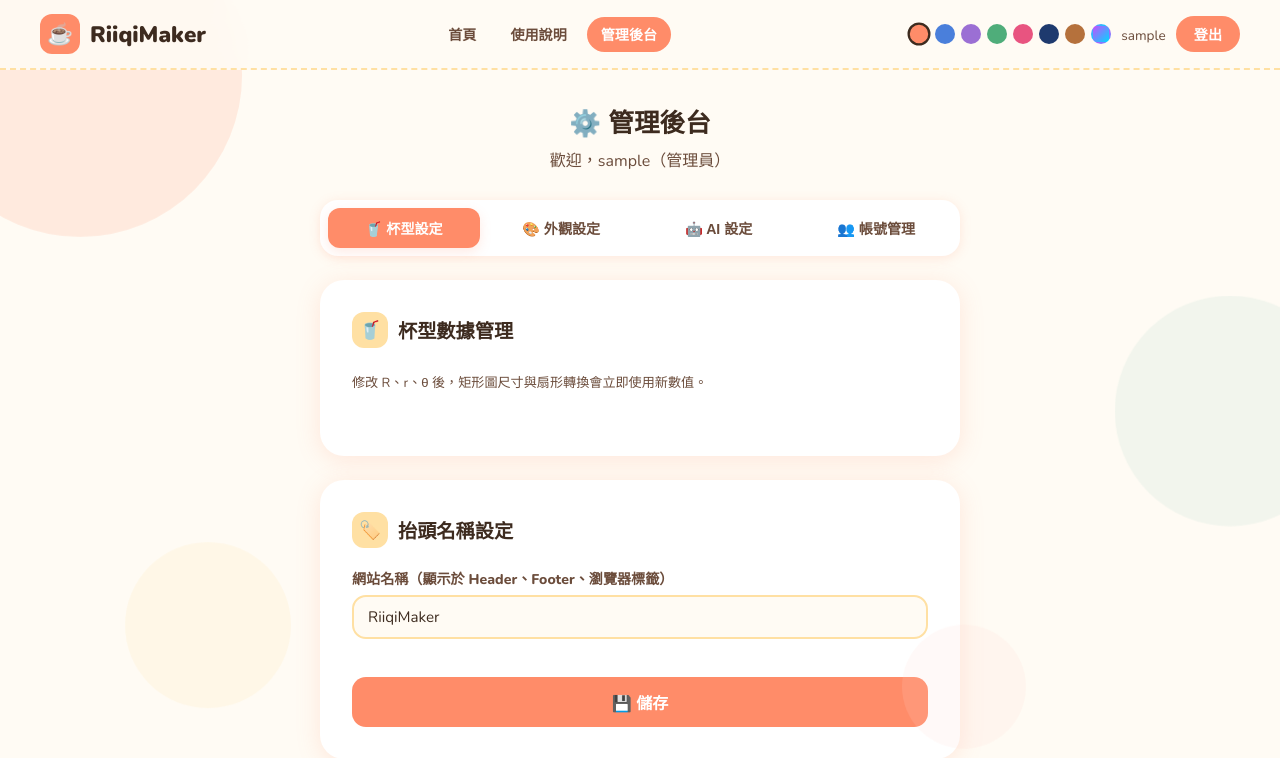
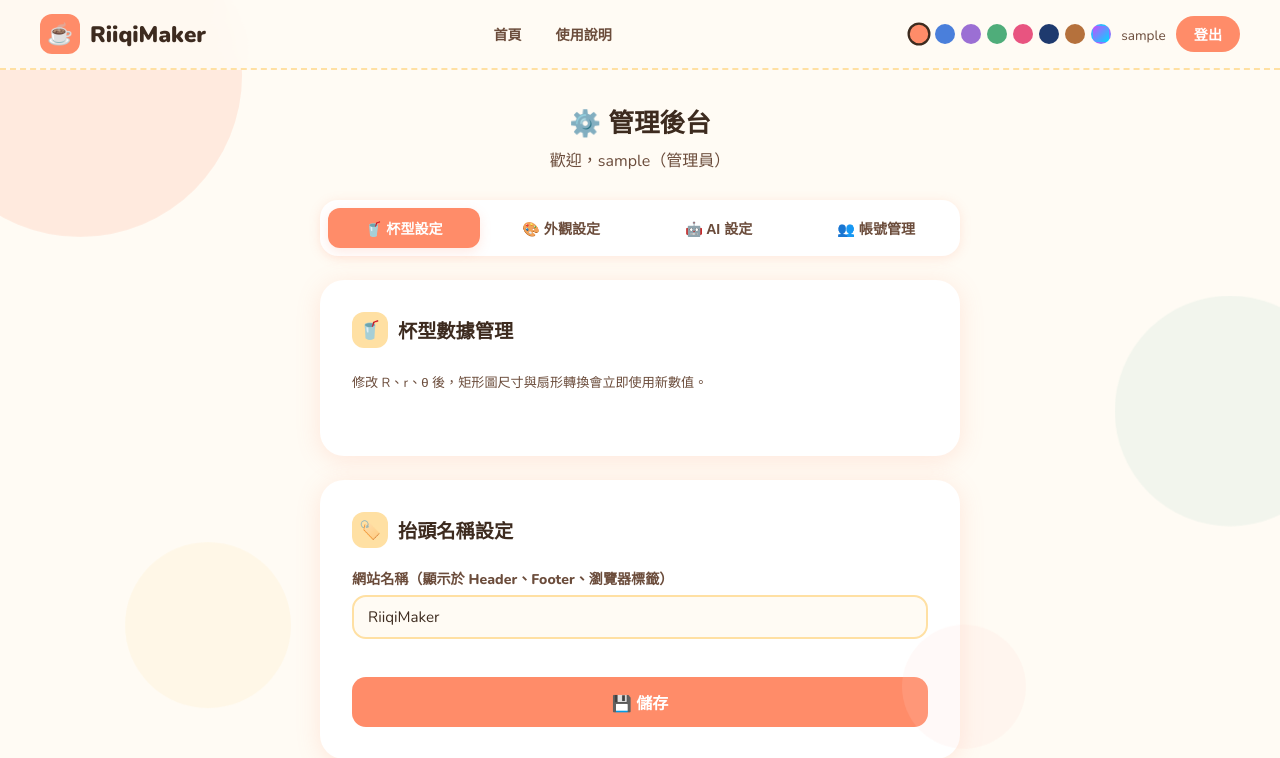
Before and after one commit to pascalxpro/riiqimaker, a Flask app: page /admin in a window 1280 px wide. Shown: the top 758 px of the page. Run offline with Flask 3, Linux system fonts and the light colour scheme; the visitor is signed in with stand-in values (Sample User, id 1); data that the repository does not hold is empty; some libraries are stand-ins or nearby versions.

Commit message:
ui: 移除導航列「管理後台」按鈕（admin 透過 /admin 直接存取）

```diff
--- a/templates/base.html
+++ b/templates/base.html
@@ -49,7 +49,6 @@
   <nav>
     <a href="/" class="{% block nav_home %}{% endblock %}">首頁</a>
     <a href="/guide" class="{% block nav_how %}{% endblock %}" target="_blank" rel="noopener">使用說明</a>
-    <a href="/admin" class="{% block nav_admin %}{% endblock %}">管理後台</a>
   </nav>
 
   <!-- 主題切換 + 登入（桌面） -->
@@ -78,7 +77,6 @@
   <div class="mobile-menu" id="mobileMenu">
     <a href="/">首頁</a>
     <a href="/guide" target="_blank" rel="noopener">使用說明</a>
-    <a href="/admin">管理後台</a>
     <div class="mobile-theme-row">
       風格：
       <div class="theme-dot" data-t="warm"     data-label="暖橘"></div>
```
